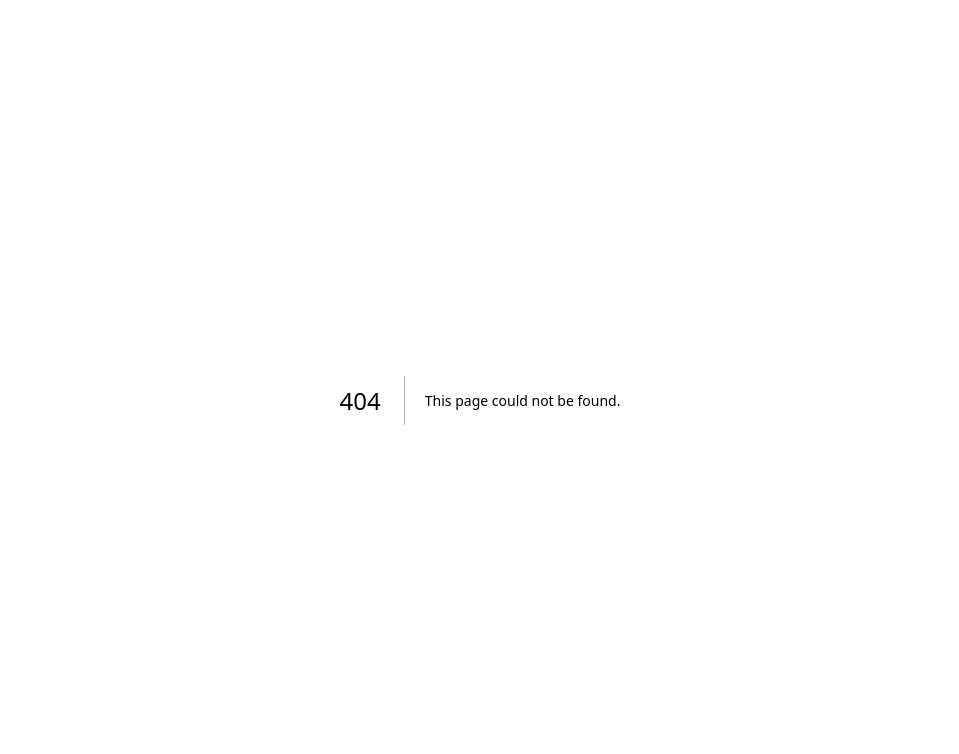
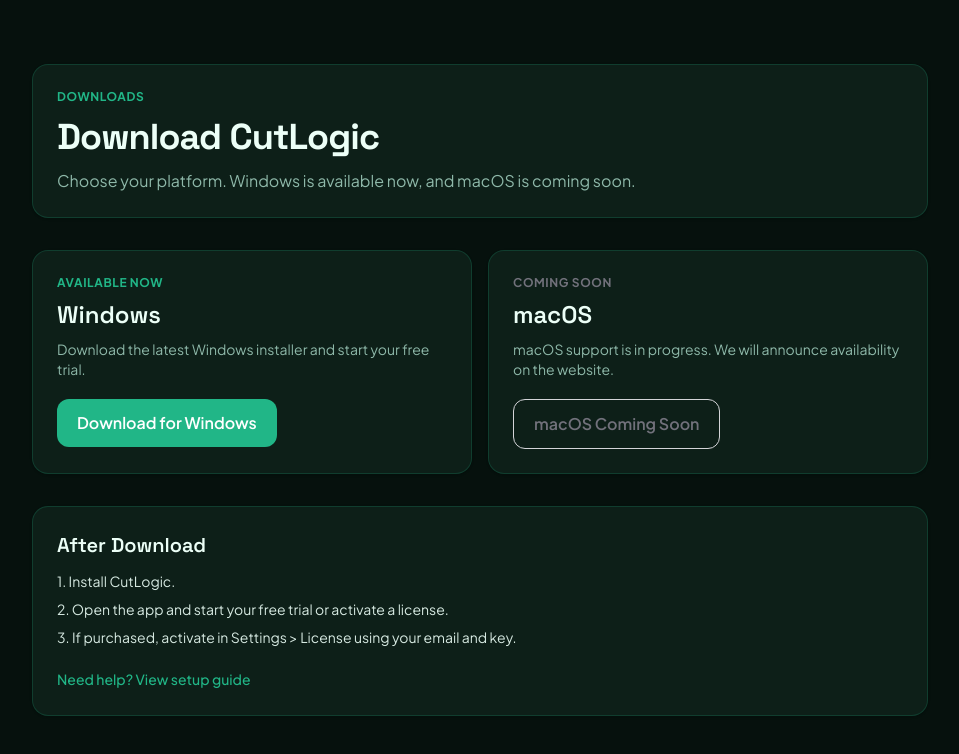
Before and after one commit to madmalio/cutlogic-website, a Next.js app: page /download in a window 1280 px wide. Before the commit this address had no page. Shown: the top 754 px of the page, without its empty margins (160-1119 px from the left). Built offline with nearby package versions, Linux system fonts and the light colour scheme.

Commit message:
feat: added download page

```diff
--- /dev/null
+++ b/src/app/download/page.tsx
@@ -0,0 +1,62 @@
+import Link from "next/link";
+
+const windowsDownloadPath = "/download/windows";
+
+export default function DownloadPage() {
+  return (
+    <main className="min-h-screen bg-background px-5 py-16 text-foreground sm:px-6">
+      <div className="mx-auto w-full max-w-4xl space-y-8">
+        <header className="rounded-2xl border border-brand/20 bg-card p-6 shadow-sm">
+          <p className="text-xs font-bold uppercase tracking-wider text-brand">Downloads</p>
+          <h1 className="mt-3 font-display text-3xl font-bold tracking-tight sm:text-4xl">
+            Download CutLogic
+          </h1>
+          <p className="mt-3 text-muted">
+            Choose your platform. Windows is available now, and macOS is coming soon.
+          </p>
+        </header>
+
+        <section className="grid gap-4 md:grid-cols-2">
+          <article className="rounded-2xl border border-brand/20 bg-card p-6 shadow-sm">
+            <p className="text-xs font-bold uppercase tracking-wider text-brand">Available Now</p>
+            <h2 className="mt-2 font-display text-2xl font-semibold">Windows</h2>
+            <p className="mt-2 text-sm text-muted">
+              Download the latest Windows installer and start your free trial.
+            </p>
+            <a
+              href={windowsDownloadPath}
+              className="mt-5 inline-block rounded-xl bg-brand px-5 py-3 font-semibold text-white transition hover:bg-brand-deep"
+            >
+              Download for Windows
+            </a>
+          </article>
+
+          <article className="rounded-2xl border border-brand/20 bg-card p-6 shadow-sm">
+            <p className="text-xs font-bold uppercase tracking-wider text-zinc-500">Coming Soon</p>
+            <h2 className="mt-2 font-display text-2xl font-semibold">macOS</h2>
+            <p className="mt-2 text-sm text-muted">
+              macOS support is in progress. We will announce availability on the website.
+            </p>
+            <span className="mt-5 inline-block rounded-xl border border-zinc-300 px-5 py-3 font-semibold text-zinc-500 dark:border-zinc-700 dark:text-zinc-400">
+              macOS Coming Soon
+            </span>
+          </article>
+        </section>
+
+        <section className="rounded-2xl border border-brand/20 bg-card p-6 shadow-sm">
+          <h3 className="font-display text-xl font-semibold">After Download</h3>
+          <ol className="mt-3 space-y-2 text-sm text-foreground/90">
+            <li>1. Install CutLogic.</li>
+            <li>2. Open the app and start your free trial or activate a license.</li>
+            <li>3. If purchased, activate in Settings &gt; License using your email and key.</li>
+          </ol>
+          <div className="mt-5">
+            <Link href="/help" className="text-sm font-medium text-brand underline-offset-4 hover:underline">
+              Need help? View setup guide
+            </Link>
+          </div>
+        </section>
+      </div>
+    </main>
+  );
+}
--- /dev/null
+++ b/src/app/download/windows/route.ts
@@ -0,0 +1,11 @@
+import { NextResponse } from "next/server";
+
+const fallbackInstallerUrl = "https://app.cutlogic.app/download";
+
+export const runtime = "nodejs";
+
+export function GET() {
+  const target =
+    process.env.WINDOWS_INSTALLER_URL?.trim() || fallbackInstallerUrl;
+  return NextResponse.redirect(target, 307);
+}
--- a/src/app/help/page.tsx
+++ b/src/app/help/page.tsx
@@ -1,6 +1,6 @@
 import Link from "next/link";
 
-const downloadUrl = "https://app.cutlogic.app/download";
+const downloadUrl = "/download";
 
 export default function HelpPage() {
   return (
--- a/src/app/page.tsx
+++ b/src/app/page.tsx
@@ -2,7 +2,7 @@
 import Link from "next/link";
 import ScreenshotCarousel from "@/components/screenshot-carousel";
 
-const downloadUrl = "https://app.cutlogic.app/download";
+const downloadUrl = "/download";
 const buyUrl = "https://app.cutlogic.app";
 
 const features = [
@@ -305,6 +305,9 @@
             <Link href="/terms" className="transition hover:text-brand">
               Terms of Service
             </Link>
+            <Link href="/download" className="transition hover:text-brand">
+              Download
+            </Link>
             <Link href="/help" className="transition hover:text-brand">
               Help
             </Link>
--- a/src/app/success/page.tsx
+++ b/src/app/success/page.tsx
@@ -1,6 +1,6 @@
 import Link from "next/link";
 
-const downloadUrl = "https://app.cutlogic.app/download";
+const downloadUrl = "/download";
 
 export default function SuccessPage() {
   return (
```
